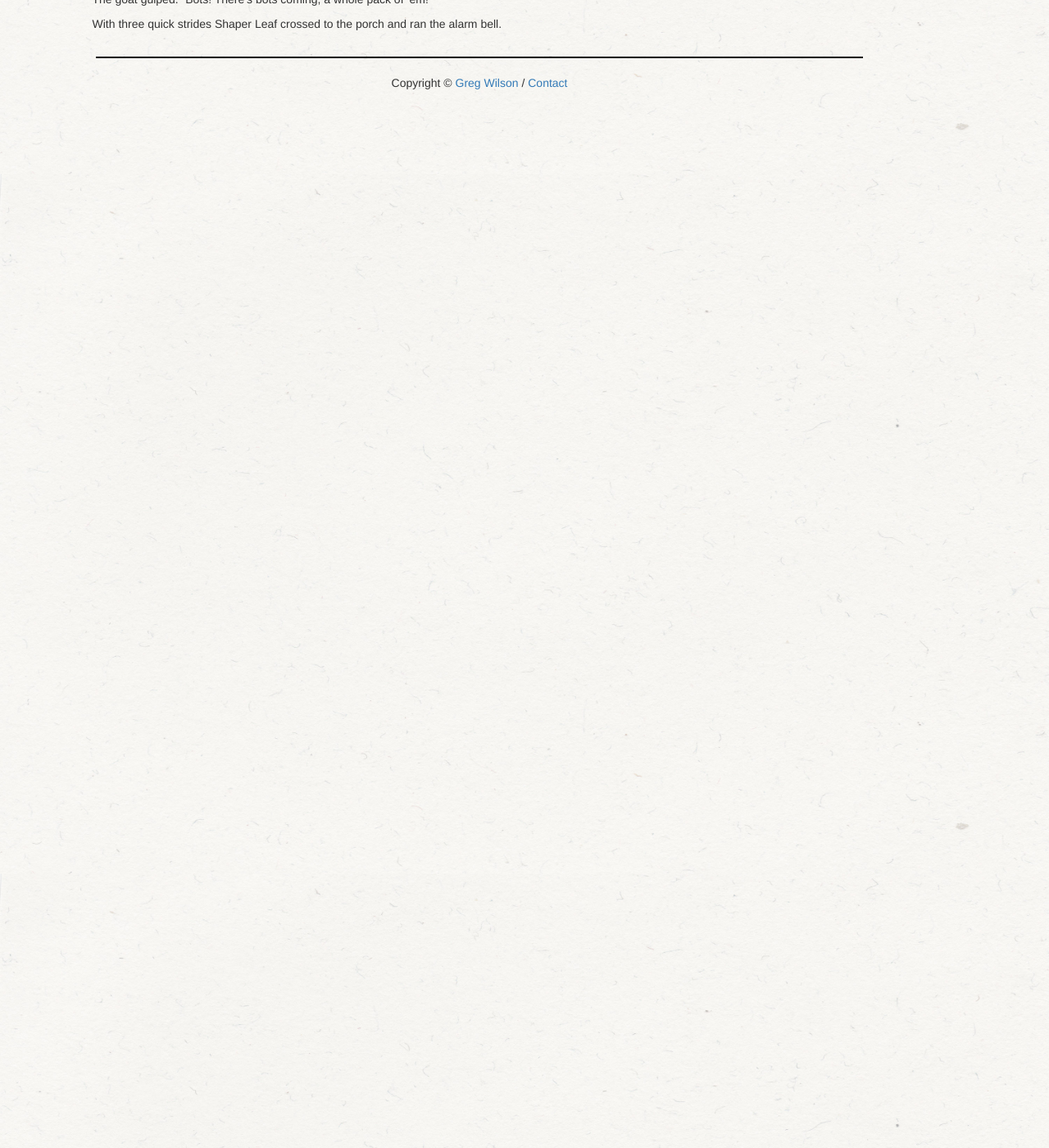
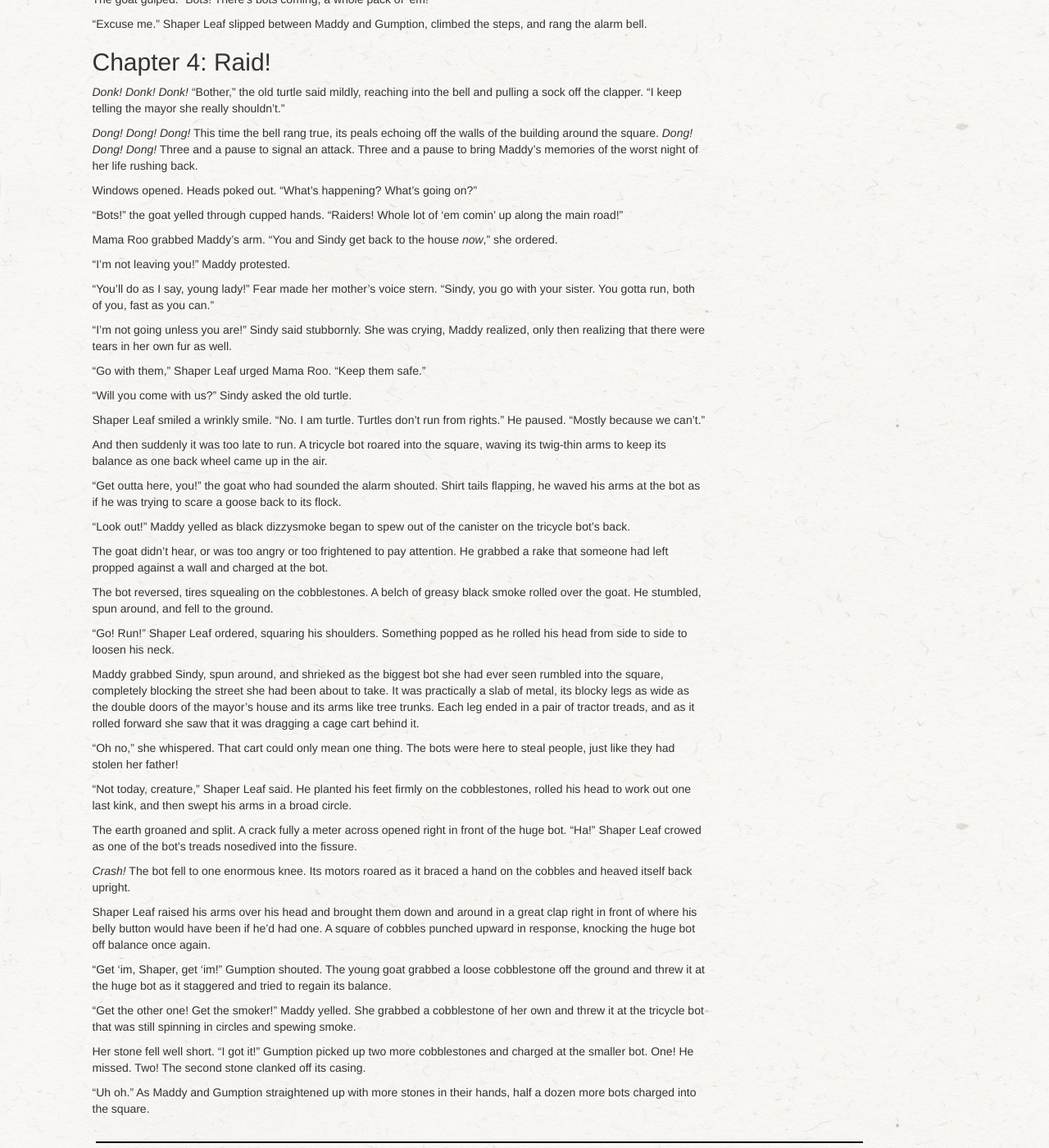
Before and after one commit to gvwilson/sensibleadventures, a Jekyll site: the page built from maddy-roo/maddy-roo.md, in a window 1280 px wide and 1400 px high, scrolled down 10881 px. Shown: the whole window at 82% size. Built offline with Jekyll 4.4.1, drawn with Linux system fonts in a browser that asks for light colours; nearby versions of some CDN libraries; library files that are not in the unit come from our copies.

Commit message:
772 words

```diff
--- a/maddy-roo/maddy-roo.md
+++ b/maddy-roo/maddy-roo.md
@@ -1126,4 +1126,145 @@
 There's bots coming,
 a whole pack of 'em!"
 
-With three quick strides Shaper Leaf crossed to the porch and ran the alarm bell.
+"Excuse me."
+Shaper Leaf slipped between Maddy and Gumption,
+climbed the steps,
+and rang the alarm bell.
+
+## Chapter 4: Raid!
+
+*Donk! Donk! Donk!*
+"Bother," the old turtle said mildly,
+reaching into the bell and pulling a sock off the clapper.
+"I keep telling the mayor she really shouldn't."
+
+*Dong! Dong! Dong!*
+This time the bell rang true,
+its peals echoing off the walls of the building around the square.
+*Dong! Dong! Dong!*
+Three and a pause to signal an attack.
+Three and a pause to bring Maddy's memories of the worst night of her life
+rushing back.
+
+Windows opened.
+Heads poked out.
+"What's happening? What's going on?"
+
+"Bots!"
+the goat yelled through cupped hands.
+"Raiders!
+Whole lot of 'em comin' up along the main road!"
+
+Mama Roo grabbed Maddy's arm.
+"You and Sindy get back to the house *now*," she ordered.
+
+"I'm not leaving you!" Maddy protested.
+
+"You'll do as I say, young lady!"
+Fear made her mother's voice stern.
+"Sindy, you go with your sister.
+You gotta run, both of you, fast as you can."
+
+"I'm not going unless you are!" Sindy said stubbornly.
+She was crying,
+Maddy realized,
+only then realizing that there were tears in her own fur as well.
+
+"Go with them,"
+Shaper Leaf urged Mama Roo.
+"Keep them safe."
+
+"Will you come with us?" Sindy asked the old turtle.
+
+Shaper Leaf smiled a wrinkly smile.
+"No.
+I am turtle.
+Turtles don't run from rights."
+He paused.
+"Mostly because we can't."
+
+And then suddenly it was too late to run.
+A tricycle bot roared into the square,
+waving its twig-thin arms to keep its balance
+as one back wheel came up in the air.
+
+"Get outta here, you!" the goat who had sounded the alarm shouted.
+Shirt tails flapping,
+he waved his arms at the bot as if he was trying to scare a goose back to its flock.
+
+"Look out!" Maddy yelled
+as black dizzysmoke began to spew out of the canister on the tricycle bot's back.
+
+The goat didn't hear,
+or was too angry or too frightened to pay attention.
+He grabbed a rake that someone had left propped against a wall
+and charged at the bot.
+
+The bot reversed,
+tires squealing on the cobblestones.
+A belch of greasy black smoke rolled over the goat.
+He stumbled, spun around, and fell to the ground.
+
+"Go! Run!" Shaper Leaf ordered,
+squaring his shoulders.
+Something popped as he rolled his head from side to side to loosen his neck.
+
+Maddy grabbed Sindy,
+spun around,
+and shrieked as the biggest bot she had ever seen rumbled into the square,
+completely blocking the street she had been about to take.
+It was practically a slab of metal,
+its blocky legs as wide as the double doors of the mayor's house
+and its arms like tree trunks.
+Each leg ended in a pair of tractor treads,
+and as it rolled forward
+she saw that it was dragging a cage cart behind it.
+
+"Oh no," she whispered.
+That cart could only mean one thing.
+The bots were here to steal people,
+just like they had stolen her father!
+
+"Not today, creature," Shaper Leaf said.
+He planted his feet firmly on the cobblestones,
+rolled his head to work out one last kink,
+and then swept his arms in a broad circle.
+
+The earth groaned and split.
+A crack fully a meter across opened right in front of the huge bot.
+"Ha!" Shaper Leaf crowed
+as one of the bot's treads nosedived into the fissure.
+
+*Crash!*
+The bot fell to one enormous knee.
+Its motors roared as it braced a hand on the cobbles
+and heaved itself back upright.
+
+Shaper Leaf raised his arms over his head
+and brought them down and around in a great clap
+right in front of where his belly button would have been
+if he'd had one.
+A square of cobbles punched upward in response,
+knocking the huge bot off balance once again.
+
+"Get 'im, Shaper, get 'im!" Gumption shouted.
+The young goat grabbed a loose cobblestone off the ground
+and threw it at the huge bot
+as it staggered and tried to regain its balance.
+
+"Get the other one!
+Get the smoker!"
+Maddy yelled.
+She grabbed a cobblestone of her own and threw it at the tricycle bot
+that was still spinning in circles and spewing smoke.
+
+Her stone fell well short.
+"I got it!"
+Gumption picked up two more cobblestones
+and charged at the smaller bot.
+One! He missed.
+Two! The second stone clanked off its casing.
+
+"Uh oh."
+As Maddy and Gumption straightened up with more stones in their hands,
+half a dozen more bots charged into the square.
```
